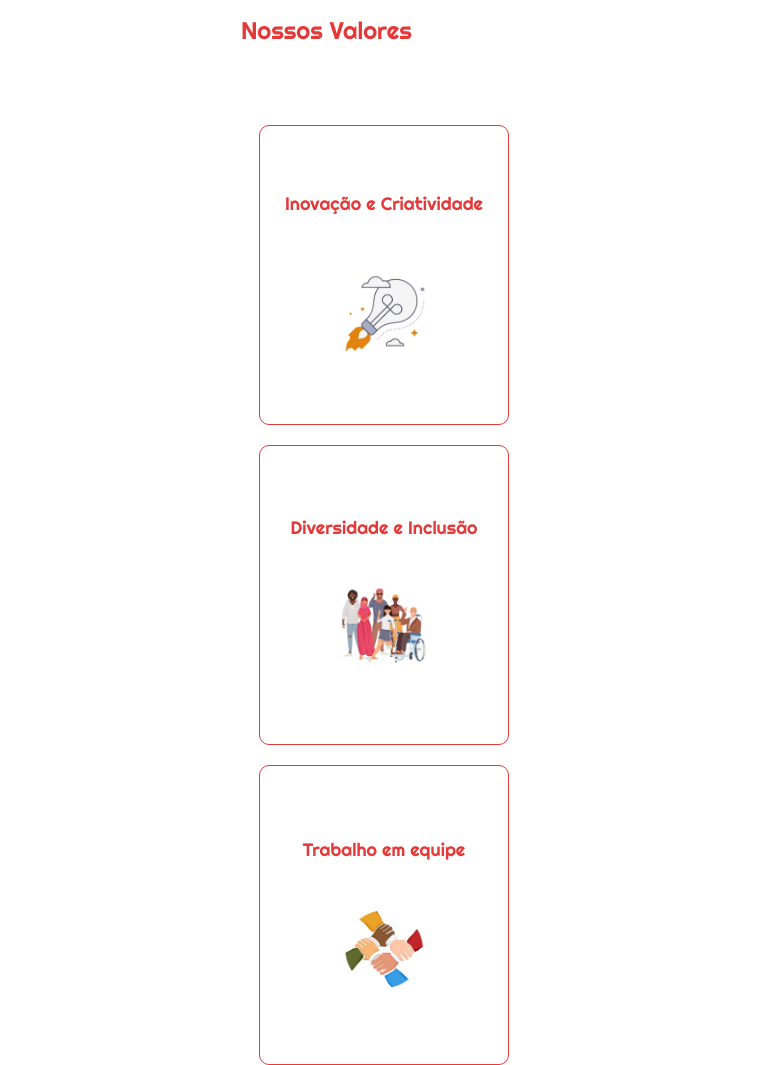
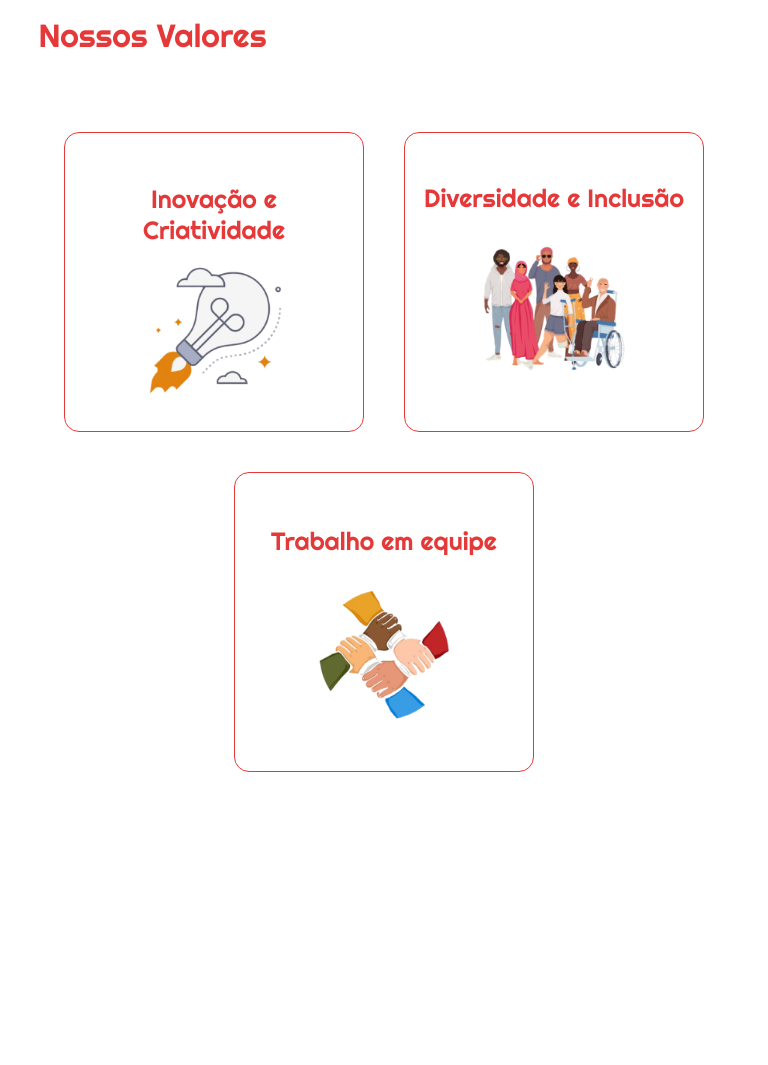
Before and after one commit to larissabrezende/Nossos-valores-cdgc, a plain HTML site: page index.html in a window 768 px wide. After the commit the page ends 800 px from the top, so only its background shows below. Drawn offline with Linux system fonts and the light colour scheme.

Commit message:
Ajuste na responsividade para tablets

```diff
--- a/style.css
+++ b/style.css
@@ -73,56 +73,47 @@ h2 {
     transition: box-shadow 0.3s ease, transform 0.3s ease;
 }
 
-@media (max-width: 768px) {
+@media (min-width: 768px) and (max-width: 1024px) {
   .container {
-    flex-direction: column;
-    gap: 20px;
-    margin-top: 80px;
+    flex-direction: row;
+    gap: 40px;
+    margin-top: 10%;
   }
 
   h1 {
-    font-size: 24px;
-    margin-left: -15%;
-    text-align: center;
+    font-size: 32px;
+    margin-left: 5%;
+    text-align: left;
   }
 
   h2 {
-    font-size: 18px;
-    width: 100%;
+    font-size: 25px;
+    width: auto;
     text-align: center;
   }
 
   .inovation,
   .diversity,
   .work {
-    width: 70%;
-    max-width: 250px;
-    aspect-ratio: 1 / 1;
+    width: 300px;
+    height: 300px;
     padding: 15px;
-    border-radius: 10px;
-    margin: 0 auto;
+    border-radius: 15px;
+    margin: 0;
   }
 
   .container img {
-    width: 60%;
+    width: 80%;
     height: auto;
-    max-width: 120px;
-    margin-top: 15px;
-  }
-
-  #inv {
-    margin-top: 5%;
-  }
-
-  .div-wor {
-    margin-top: 3%;
+    max-width: 200px;
   }
 
   .inovation:hover,
   .diversity:hover,
   .work:hover {
-    box-shadow: none;
-    transform: none;
+    box-shadow: 0 4px 20px rgba(0, 0, 0, 0.2);
+    transform: scale(1.05);
+    transition: box-shadow 0.3s ease, transform 0.3s ease;
   }
 }
 
```
